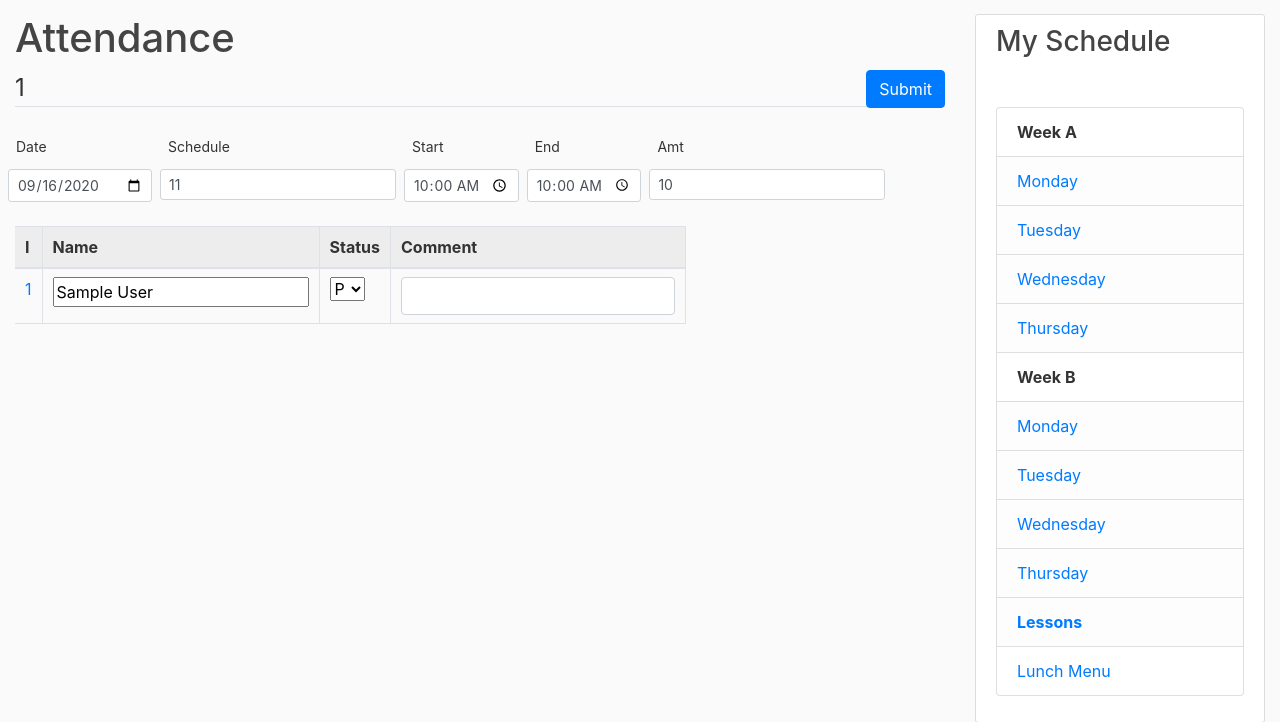
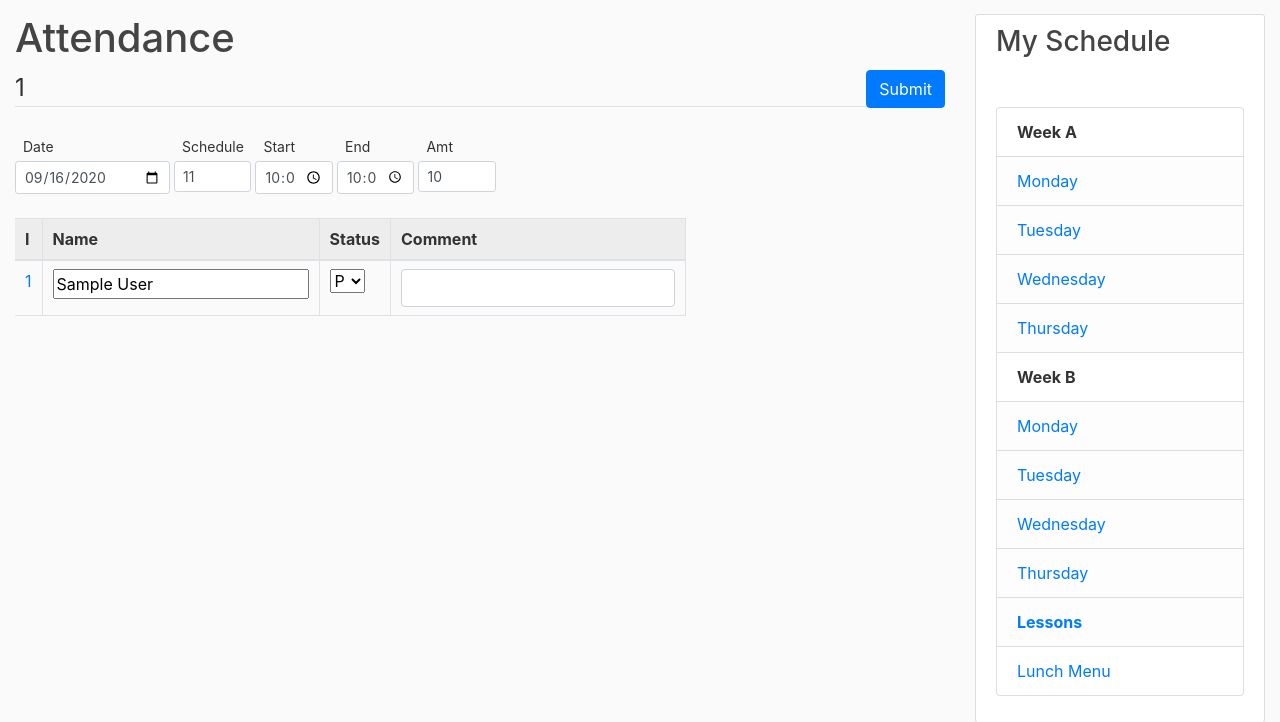
Before and after one commit to rachelf21/school_scheduling_app, a Flask app: page /attendance/1/1/1/1 in a window 1280 px wide. Shown: the part 66-788 px from the top of the page. Run offline with Flask 2, Linux system fonts and the light colour scheme; tables that the repository leaves empty hold one stand-in row (values such as "Sample post"); parts of the project's set-up code (start-up, migrations or seed data) failed here and were passed over; some libraries are stand-ins or nearby versions.

Commit message:
adjusted form controls display

```diff
--- a/app/static/css/main.css
+++ b/app/static/css/main.css
@@ -27,6 +27,11 @@ h6 {
 
 .site-header .navbar-nav .nav-link.active {
   font-weight: 500;
+}
+
+.nopadding {
+  padding: 0 !important;
+  margin: 0 !important;
 }
 
 /* .container {
--- a/app/templates/attendance.html
+++ b/app/templates/attendance.html
@@ -15,6 +15,9 @@
   year = today.getFullYear();
   var date = year + "-" + month + "-" + day;
 </script>
+
+
+
 <div id="top_of_form" >
 <form action="/update_attendance" method="post" name="att_form">
   {{ att_form.hidden_tag() }}
@@ -25,53 +28,59 @@
     </script>
     <div style="float: right">{{ att_form.save(class="btn btn-primary btn-md mb-4 mt-0 form-control-lg") }}</div>
   </legend>
-  <div class="row" style="flex-wrap:nowrap; border:0px solid red; width:100%">
-    <div class="ml-2 col-xs-4">
-      {{ att_form.date.label(class="form-control-label form-control-sm") }} {{ att_form.date(class="form-control form-control-sm") }}
+
+  <!-- <div class="row" style="flex-wrap:nowrap; border:0px solid red; width:100%"> -->
+
+  <div class="row no-gutters" style="border:0px solid red; width:100%">
+    <div class="col col-lg-3 col-xl-2 mr-1">
+      {{ att_form.date.label(class="form-control-label form-control-sm mb-0") }} {{ att_form.date(class="form-control form-control-sm") }}
       <script>
         document.getElementById("date").value = date;
       </script>
     </div>
 
-    <div class="ml-2 col-xs-3">
-      {{ att_form.scheduleid.label(class="form-control-label form-control-sm") }} {{ att_form.scheduleid(class="form-control form-control-sm") }}
+    <div class="col col-lg-2 col-xl-1 mr-1">
+      {{ att_form.scheduleid.label(class="form-control-label form-control-sm mb-0") }} {{ att_form.scheduleid(class="form-control form-control-sm") }}
       <script>
         document.getElementById("scheduleid").value = scheduleid;
       </script>
     </div>
 
 
-    <div class="" style = "display:none">
-      {{ att_form.courseid.label(class="form-control-label form-control-sm") }} {{ att_form.courseid(class="form-control form-control-sm") }}
+    <div class="" style = "display:none ">
+      {{ att_form.courseid.label(class="form-control-label form-control-sm mb-0") }} {{ att_form.courseid(class="form-control form-control-sm") }}
       <script>
         document.getElementById("courseid").value = courseid;
       </script>
     </div>
 
-    <div class="ml-2 col-xs-3">
-      {{ att_form.start_time.label(class="form-control-label form-control-sm") }} {{ att_form.start_time(class="form-control form-control-sm") }}
+    <div class="col col-lg-2 col-xl-1 mr-1">
+      {{ att_form.start_time.label(class="form-control-label form-control-sm mb-0") }} {{ att_form.start_time(class="form-control form-control-sm") }}
       <script>
         document.getElementById("courseid").value = courseid;
       </script>
     </div>
 
-    <div class="ml-2 col-xs-3">
-      {{ att_form.end_time.label(class="form-control-label form-control-sm") }} {{ att_form.end_time(class="form-control form-control-sm") }}
+    <div class="col col-lg-2 col-xl-1 mr-1">
+      {{ att_form.end_time.label(class="form-control-label form-control-sm mb-0") }} {{ att_form.end_time(class="form-control form-control-sm") }}
       <script>
         document.getElementById("courseid").value = courseid;
       </script>
     </div>
 
-    <div class="ml-2 col-xs-3">
-      {{ att_form.amount.label(class="form-control-label form-control-sm") }} {{ att_form.amount(class="form-control form-control-sm") }}
+    <div class="nopadding col col-lg-2 col-xl-1">
+      {{ att_form.amount.label(class="form-control-label form-control-sm mb-0") }} {{ att_form.amount(class="form-control form-control-sm ") }}
       <script>
         document.getElementById("amount").value = amount;
       </script>
     </div>
 
   </div>
+
+
 </div>
-  <div class="mt-4">
+
+<div id="attendance_table" class="mt-4">
     <table
       id="myTable"
       class="table mx-auto w-auto table-striped table-hover table-bordered table-responsive"
```
Also changed, not shown: app/templates/addLesson.html (+18 -16 lines).
